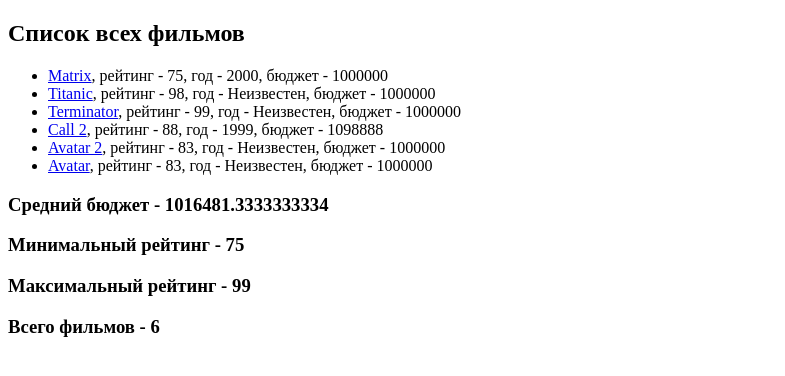
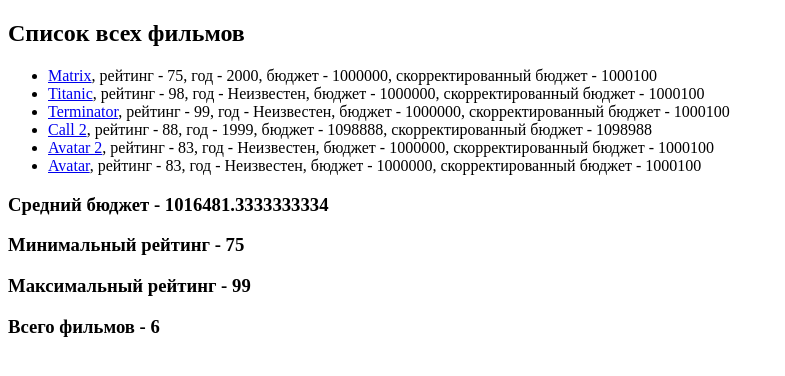
Before and after one commit to data-hex/movie_proj, a Django app: page / in a window 1280 px wide. Shown: the top 376 px of the page, without its empty margins (0-785 px from the left). Run offline with Django 4.2, Linux system fonts and the light colour scheme; data comes from the database, SQL or seed files in the repository.

Commit message:
calculated fields in html

```diff
--- a/movie_app/templates/movie_app/all_movies.html
+++ b/movie_app/templates/movie_app/all_movies.html
@@ -10,7 +10,8 @@
                  <li><a href="{{ movie.get_url }}">{{ movie.name }}</a>,
                      рейтинг - {{ movie.rating }},
                      год - {{ movie.year|default:"Неизвестен" }},
-                     бюджет - {{ movie.budget }}
+                     бюджет - {{ movie.budget }},
+                     скорректированный бюджет - {{ movie.new_budget }}
                  </li>
             {% endfor %}
         </ul>
```
